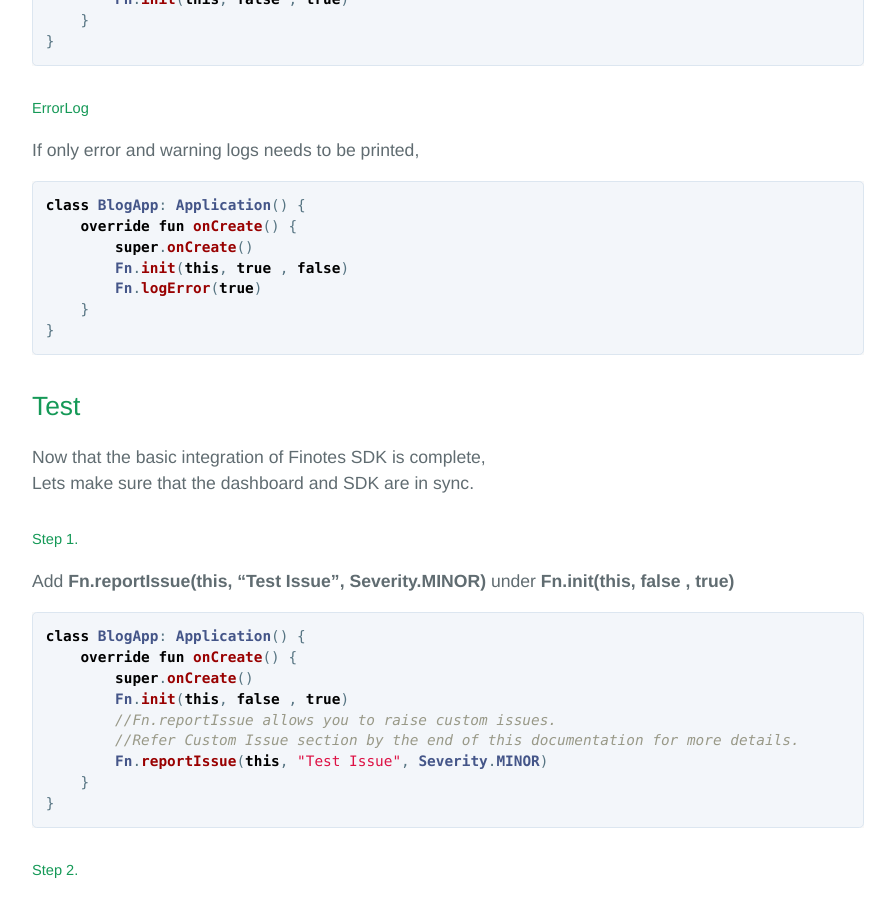
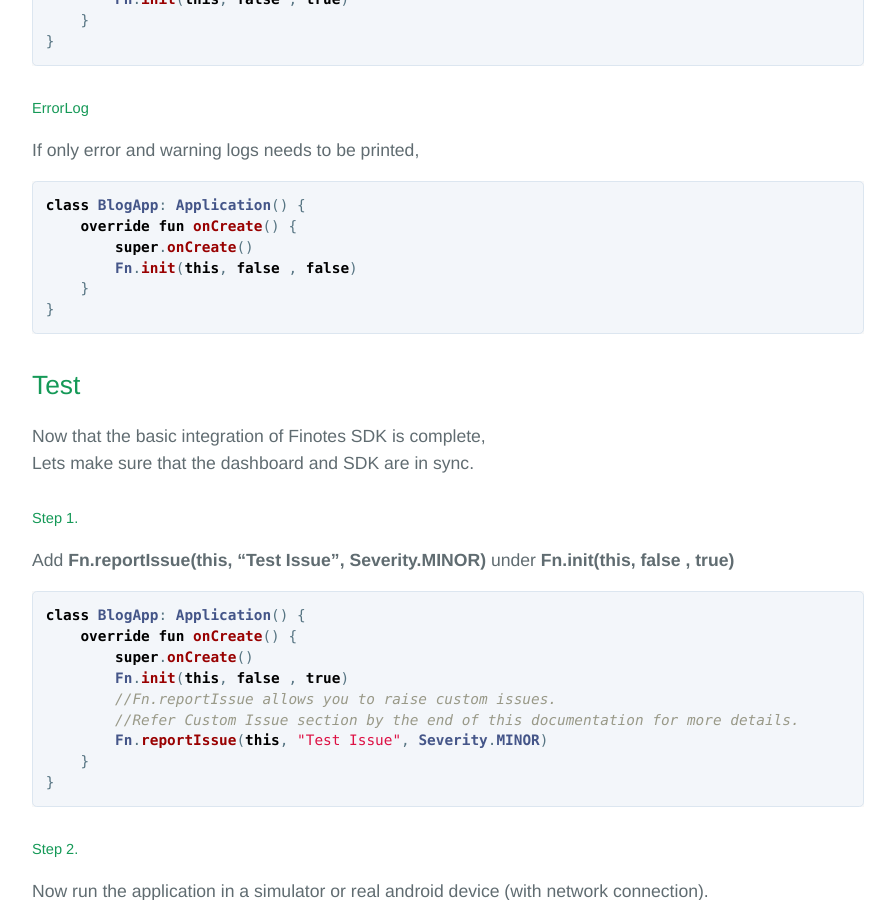
Before and after one commit to finotes/finotes.github.io, a Jekyll site: the page built from _posts/2018-02-09-kotlin-docs.md, in a window 1280 px wide and 900 px high, scrolled down 2509 px. Shown: the whole window, without its empty margins (192-1087 px from the left). Built offline with Jekyll 4.4.1, drawn with Linux system fonts in a browser that asks for light colours; some web fonts are replaced.

Commit message:
Update 2018-02-09-kotlin-docs.md

````diff
--- a/_posts/2018-02-09-kotlin-docs.md
+++ b/_posts/2018-02-09-kotlin-docs.md
@@ -99,8 +99,7 @@ If only error and warning logs needs to be printed,
 class BlogApp: Application() {
     override fun onCreate() {
         super.onCreate()
-	Fn.init(this, true , false)
-        Fn.logError(true)
+	Fn.init(this, false , false)
     }
 }
 ```
````
